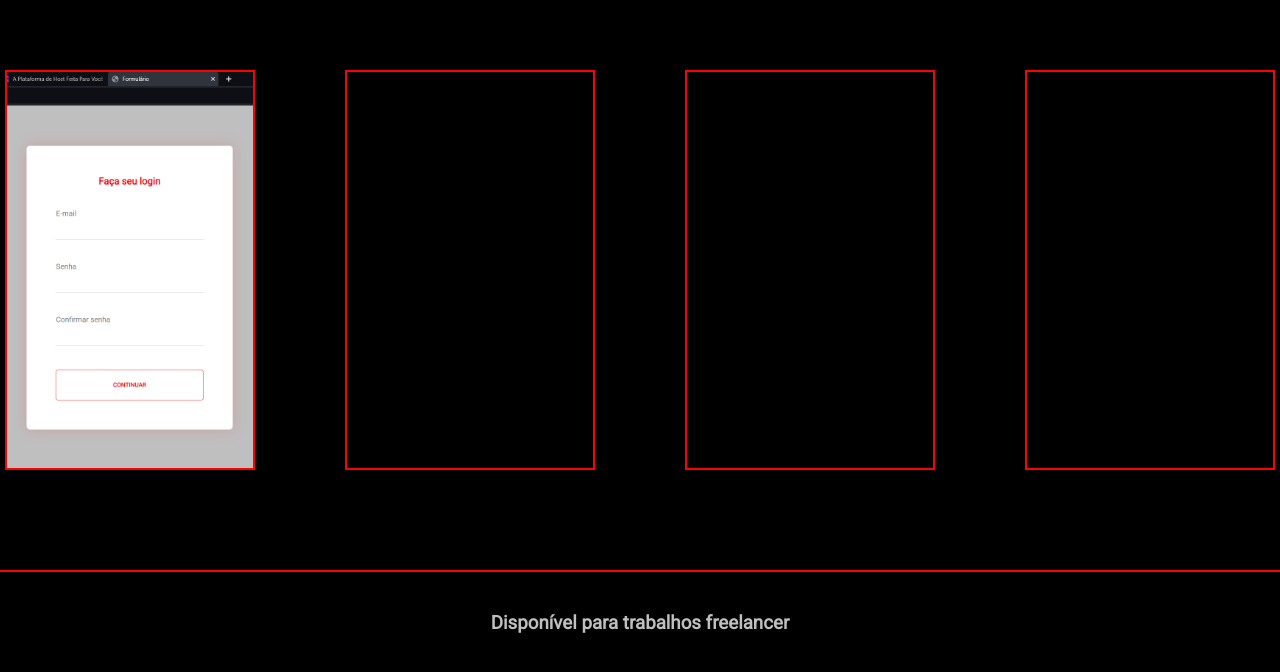
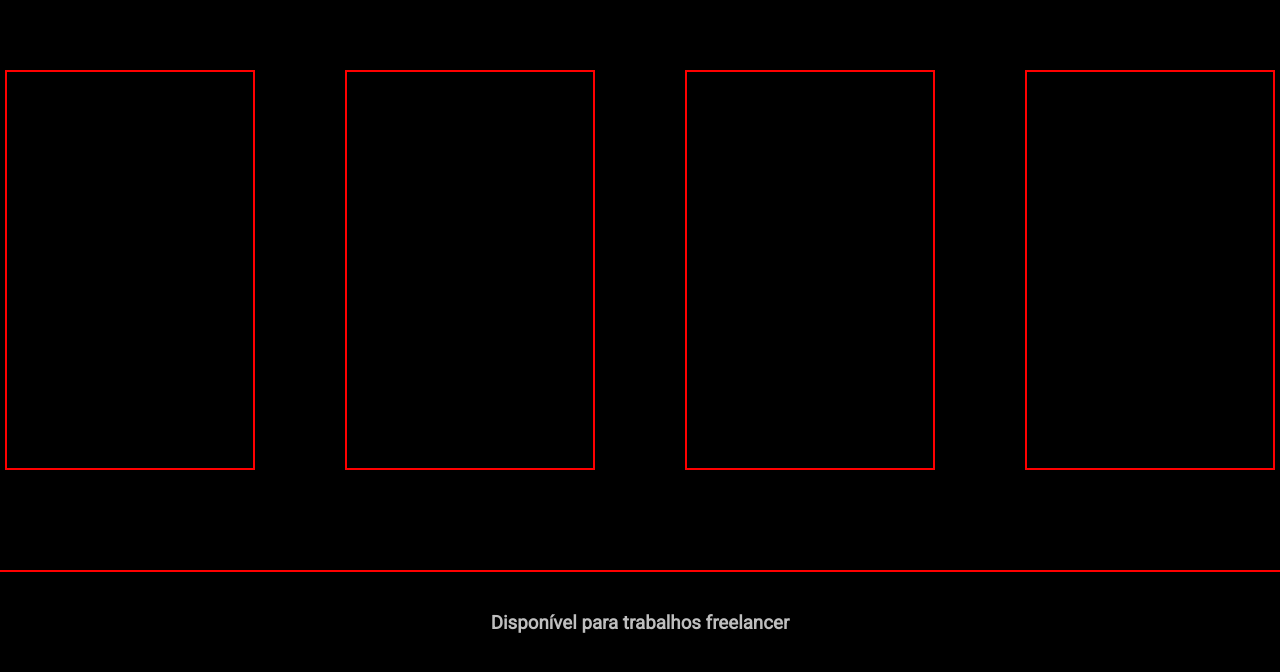
Before and after one commit to JvQroz/JvQroz.github.io, a plain HTML site: page index.html in a window 1280 px wide. Shown: the part 1280-1952 px from the top of the page. Drawn offline with Linux system fonts and the light colour scheme.

Commit message:
Update Style.css

```diff
--- a/Styles/Style.css
+++ b/Styles/Style.css
@@ -312,10 +312,6 @@ header > .interface{
     position: relative;
  }
 
- .projeto1{
-    background-image: url(/Image/projeto1.png);
- }
-
  .overlay{
     background-color: #000000ad;
     position: absolute;
```
